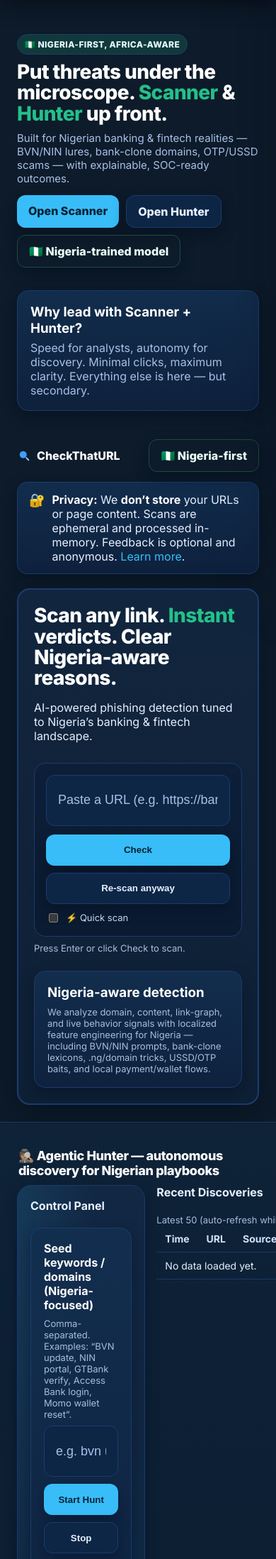
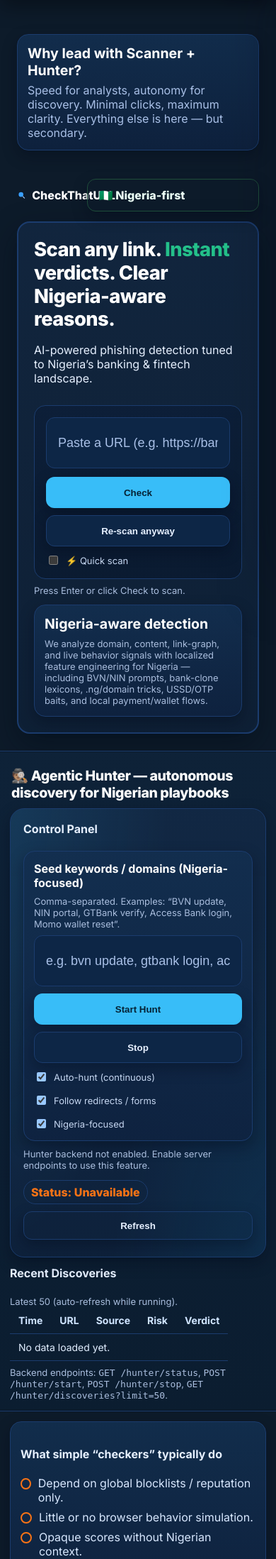
Before and after one commit to Emmaorgu/checkthaturl, a Flask app: page / in a window 390 px wide. Shown: the part 65-2262 px from the top of the page at 71% size. Run offline with Flask 3, Linux system fonts and the light colour scheme; parts of the project's set-up code (start-up, migrations or seed data) failed here and were passed over.

Commit message:
new changes

```diff
--- a/app/templates/index.html
+++ b/app/templates/index.html
@@ -248,6 +248,50 @@
     window.dataLayer = window.dataLayer || [];
     function gtag(){dataLayer.push(arguments);} gtag('js', new Date()); gtag('config', 'G-D0RMWZH4ZJ');
   </script>
+
+<style id="ctu-simple-css">
+/* --- CTU Targeted Hide/Reveal --- */
+.ctu-hidden { display: none !important; }
+</style>
+
+<style id="ctu-mobile-fixes">
+/* ---------- Global safe wrapping & overflow ---------- */
+html, body { max-width: 100%; overflow-x: hidden; }
+* { min-width: 0; box-sizing: border-box; }
+p, .hint, .section-title, h1, h2, h3, h4, h5 { overflow-wrap: anywhere; word-break: break-word; }
+.card { overflow: visible; } /* don't clip content */
+/* Code blocks readable on mobile */
+pre, .code { max-width: 100%; overflow-x: auto; -webkit-overflow-scrolling: touch; }
+pre { white-space: pre; }
+code, .mono { white-space: pre-wrap; }
+/* Avoid iOS zoom on input focus */
+input[type="text"], input[type="url"], input[type="email"] { font-size: 16px; }
+
+/* ---------- Layout breakpoints ---------- */
+@media (max-width: 1024px){
+  .doc-grid { grid-template-columns: 1fr !important; }
+}
+@media (max-width: 900px){
+  /* Stack any two/three-column grids */
+  .grid, .tri-grid, .cap-grid, .price-grid, .feature-grid, .band .grid, .split, .doc-grid {
+    display: grid !important;
+    grid-template-columns: 1fr !important;
+    gap: 12px !important;
+  }
+  .row, .action-row, .action-stack { flex-direction: column !important; align-items: stretch !important; gap: 10px !important; }
+  .container, .section-wrap, .card { padding: 14px !important; }
+  /* Headings scale */
+  h1 { font-size: clamp(22px, 7vw, 34px) !important; line-height: 1.2 !important; }
+  h2 { font-size: clamp(18px, 5.5vw, 26px) !important; }
+  h3, .section-title { font-size: clamp(16px, 5vw, 22px) !important; }
+  /* Buttons full width for comfort */
+  .btn, button { width: 100%; }
+  /* Badges/pills wrap if needed */
+  .badge, .pill, .tag { white-space: normal !important; }
+  /* Tables (if any) */
+  table { display: block; overflow-x: auto; max-width: 100%; -webkit-overflow-scrolling: touch; }
+}
+</style>
 </head>
 
 <body>
@@ -1069,5 +1113,75 @@ document.addEventListener('DOMContentLoaded', ()=>{
 });
 </script>
 
+
+<script id="ctu-reveal-nav">
+(function(){
+  // Sections we will manage (hide on load, reveal via nav)
+  const MANAGED = ['why','integrations','compliance','docs','pricing','contact'];
+  const ALWAYS_VISIBLE = new Set(['scanner','hunter','verdictCard']); // keep scanner UI + verdict + hunter
+
+  function hasId(el){ return el && el.id && typeof el.id === 'string'; }
+
+  function hideManaged(initial=false){
+    MANAGED.forEach(id=>{
+      const el = document.getElementById(id);
+      if (el) el.classList.add('ctu-hidden');
+    });
+    // Additionally hide marketing/hero privacy blocks if present
+    const hero = document.querySelector('.hero');
+    if (hero) hero.classList.add('ctu-hidden');
+    const topPrivacy = document.querySelector('.top-privacy');
+    if (topPrivacy) topPrivacy.classList.add('ctu-hidden');
+    // DO NOT touch the search input / grid-frame because it contains scanner UI
+  }
+
+  function showOnly(id){
+    MANAGED.forEach(mid=>{
+      const el = document.getElementById(mid);
+      if (!el) return;
+      if (mid === id) el.classList.remove('ctu-hidden');
+      else el.classList.add('ctu-hidden');
+    });
+  }
+
+  function initNavHandlers(){
+    const links = Array.from(document.querySelectorAll('a[href^="#"]'));
+    links.forEach(a=>{
+      a.addEventListener('click', (e)=>{
+        const href = a.getAttribute('href') || '';
+        const id = href.startsWith('#') ? href.slice(1) : null;
+        if (!id) return;
+        if (ALWAYS_VISIBLE.has(id)) {
+          // Let default scroll occur for scanner/hunter anchors
+          return;
+        }
+        if (MANAGED.includes(id)) {
+          e.preventDefault();
+          showOnly(id);
+          history.pushState({}, '', '#' + id);
+          const target = document.getElementById(id);
+          if (target) try { target.scrollIntoView({behavior:'smooth', block:'start'}); } catch {}
+        }
+      }, {passive:false});
+    });
+  }
+
+  function handleInitialHash(){
+    const id = (location.hash || '').replace(/^#/, '');
+    if (!id) return;
+    if (MANAGED.includes(id)) {
+      showOnly(id);
+      const target = document.getElementById(id);
+      if (target) try { target.scrollIntoView({behavior:'instant', block:'start'}); } catch {}
+    }
+  }
+
+  document.addEventListener('DOMContentLoaded', function(){
+    hideManaged(true);
+    initNavHandlers();
+    handleInitialHash();
+  });
+})();
+</script>
 </body>
 </html>
```
Also changed, not shown: 1 other file.
